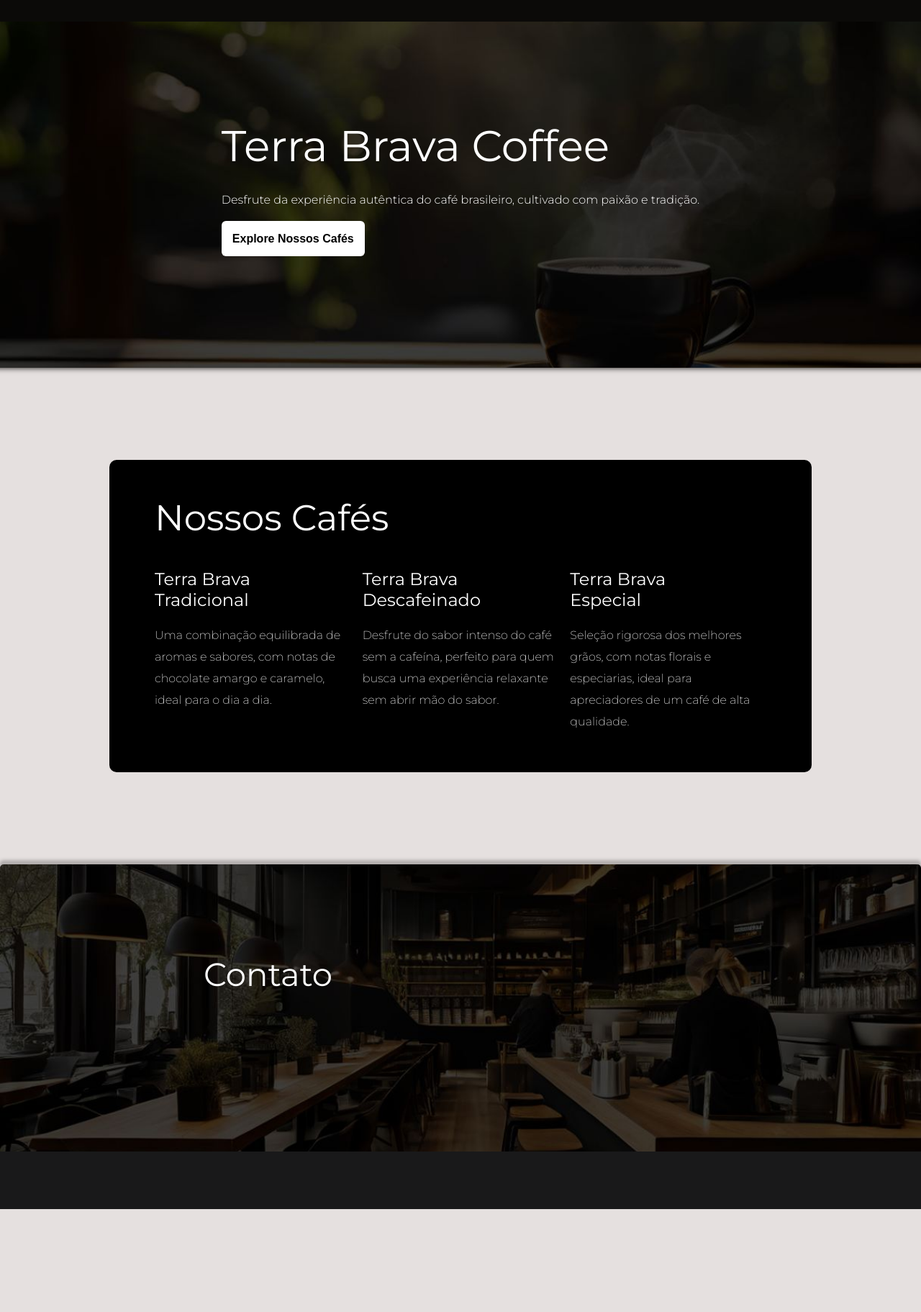
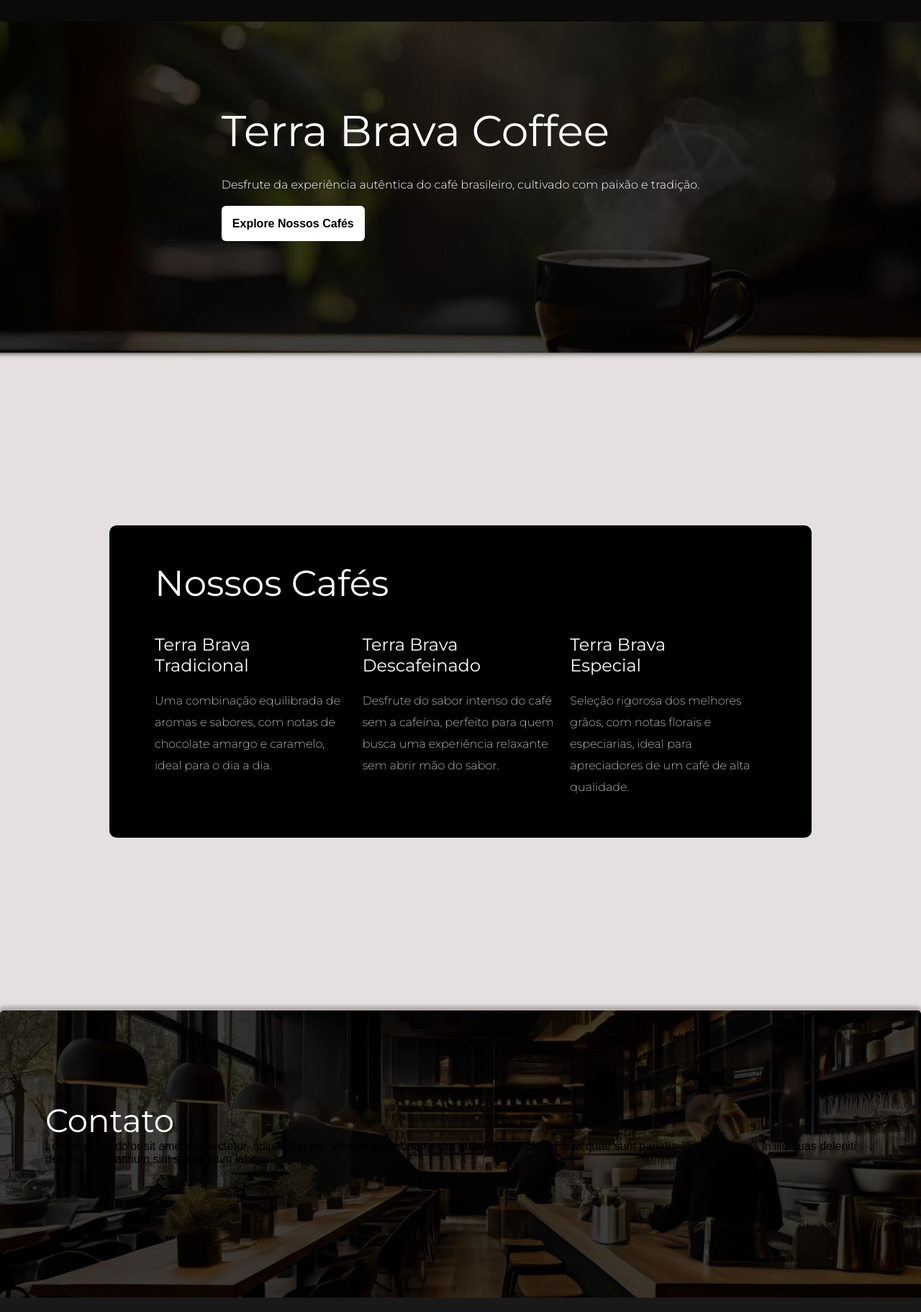
Before and after one commit to guimaias/html-css, a plain HTML site: page desafios/terrabrava2.0/index.html in a window 1280 px wide. Shown: the whole page at 72% size. Before the commit the page ends 1680 px from the top, so only its background shows below. Drawn offline with Linux system fonts and the light colour scheme.

Commit message:
editando

```diff
--- a/desafios/terrabrava2.0/index.html
+++ b/desafios/terrabrava2.0/index.html
@@ -30,9 +30,12 @@
             </aside>
         </article>
         <article id="imagem">
-            <aside>
-                <h1>Contato</h1>
-            </aside>
+            <div class="container">
+                <div class="texto-centralizado">
+                    <h1>Contato</h1>
+                    <p>Lorem ipsum dolor sit amet consectetur, adipisicing elit. Veniam aspernatur esse quibusdam incidunt quia quae sunt pariatur libero iste quos in illo quas deleniti debitis, accusantium sint saepe illum labore.</p>
+                </div>
+            </div>
         </article>
     </main>
     <footer>
--- a/desafios/terrabrava2.0/style.css
+++ b/desafios/terrabrava2.0/style.css
@@ -36,7 +36,7 @@ header {
     background-image: url(imagens/fundo.jpg);
     background-size: cover;
     background-position: center;
-    padding-top: 81px;
+    padding-top: 60px;
     padding-left: 20px;
     padding-right: 20px;
     height: 400px;
@@ -77,9 +77,8 @@ article#cafes {
     background-color: black;
     color: white;
     max-width: 850px;
-    min-width: 300px;
-    margin-top: 128px;
-    margin-bottom: 128px;
+    margin-top: 30vh;
+    margin-bottom: 30vh;
     margin-left: auto;
     margin-right: auto;
     height: 335px;
@@ -122,16 +121,16 @@ main > article#cafes p {
 
 }
 
-#imagem > aside > h1 {
+
+#imagem > div h1 {
     color: white;
     font-family: var(--fonte-padrao);
     font-weight: 400;
     font-size: 45px;
     padding-top: 75px;
-    padding-left: 220px;
 }
 
 footer {
-    padding: 40px;
+    padding: 10px;
     background-color: #19191A;
 }
```
